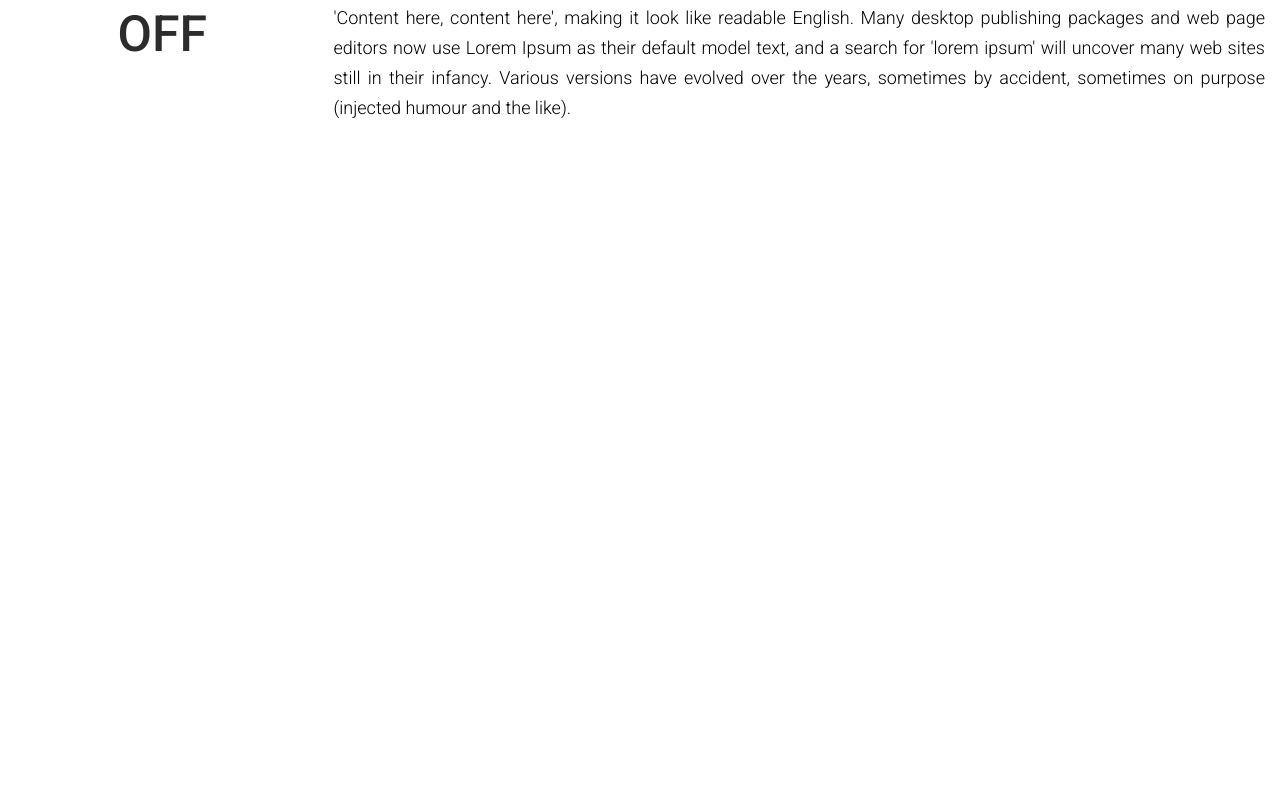
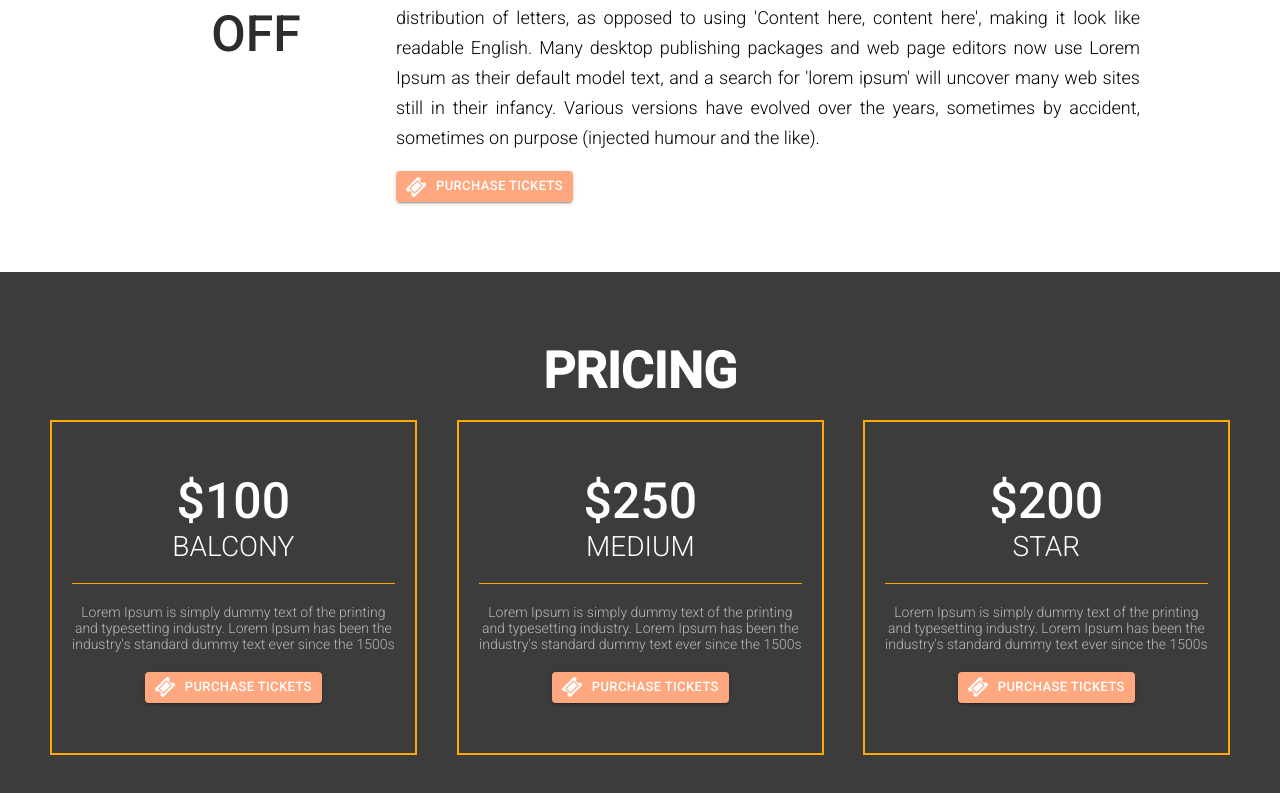
Before and after one commit to joker7t/venue-project-react, a React (Create React App) app: page / in a window 1280 px wide. Shown: the part 2026-2819 px from the top of the page. Before the commit the page ends 2237 px from the top, so only its background shows below. Built offline with nearby package versions, Linux system fonts and the light colour scheme.

Commit message:
done for discount and description

```diff
--- a/src/App.js
+++ b/src/App.js
@@ -5,6 +5,7 @@ import Header from './components/layouts/Header';
 import Featured from "./components/Featured";
 import VenueInfo from './components/VenueInfo';
 import HighLight from './components/HighLight';
+import Pricing from './components/Pricing';
 
 function App() {
   return (
@@ -13,6 +14,7 @@ function App() {
       <Featured />
       <VenueInfo />
       <HighLight />
+      <Pricing />
     </div>
   );
 }
--- a/src/components/Discount.js
+++ b/src/components/Discount.js
@@ -2,6 +2,7 @@ import React, { useEffect, useState } from 'react';
 import Grid from '@material-ui/core/Grid';
 import Fade from 'react-reveal/Fade';
 import Slide from 'react-reveal/Slide';
+import MyButton from './MyButton';
 
 const Discount = () => {
     const [porcentageStart, setPorcentageStart] = useState(0);
@@ -38,6 +39,13 @@ const Discount = () => {
                             <h3>login to discount</h3>
                             <p>It is a long established fact that a reader will be distracted by the readable content of a page when looking at its layout. The point of using Lorem Ipsum is that it has a more-or-less normal distribution of letters, as opposed to using 'Content here, content here', making it look like readable English. Many desktop publishing packages and web page editors now use Lorem Ipsum as their default model text, and a search for 'lorem ipsum' will uncover many web sites still in their infancy. Various versions have evolved over the years, sometimes by accident, sometimes on purpose (injected humour and the like).</p>
                         </div>
+
+                        <MyButton
+                            text='Purchase tickets'
+                            bck='#ffa880'
+                            color='#ffffff'
+                            link='http://google.com'
+                        />
                     </Slide>
                 </Grid>
             </Grid>
--- /dev/null
+++ b/src/components/MyButton.js
@@ -0,0 +1,26 @@
+import React from 'react';
+import Button from '@material-ui/core/Button';
+import TicketIcon from '../resources/images/icons/ticket.png';
+
+const MyButton = ({ text, bck, color, link }) => {
+    return (
+        <Button
+            variant="contained"
+            href={link}
+            size='small'
+            style={{
+                backgroundColor: bck,
+                color: color
+            }}
+        >
+            <img
+                className='iconImage'
+                src={TicketIcon}
+                alt='Icon'
+            />
+            {text}
+        </Button>
+    );
+}
+
+export default MyButton;
--- /dev/null
+++ b/src/components/Pricing.js
@@ -0,0 +1,73 @@
+import React from 'react';
+import Grid from '@material-ui/core/Grid';
+import MyButton from './MyButton';
+import Zoom from 'react-reveal/Zoom';
+
+const Pricing = () => {
+    const boxItems = [
+        {
+            price: 100,
+            position: 'Balcony',
+            desc: 'Lorem Ipsum is simply dummy text of the printing and typesetting industry. Lorem Ipsum has been the industry\'s standard dummy text ever since the 1500s',
+            link: 'http://google.com',
+            delay: 500
+        },
+        {
+            price: 250,
+            position: 'Medium',
+            desc: 'Lorem Ipsum is simply dummy text of the printing and typesetting industry. Lorem Ipsum has been the industry\'s standard dummy text ever since the 1500s',
+            link: 'http://google.com',
+            delay: 0
+        },
+        {
+            price: 200,
+            position: 'Star',
+            desc: 'Lorem Ipsum is simply dummy text of the printing and typesetting industry. Lorem Ipsum has been the industry\'s standard dummy text ever since the 1500s',
+            link: 'http://google.com',
+            delay: 500
+        }
+    ]
+
+    const showBoxes = () => boxItems.map((item, i) =>
+        <Grid item sm={4} key={i}>
+            <Zoom delay={item.delay}>
+                <div className='pricing_item'>
+                    <div className='pricing_inner_wrapper'>
+                        <div className='pricing_item_wrapper'>
+                            <div className='pricing_title'>
+                                <span>${item.price}</span>
+                                <span>{item.position}</span>
+                            </div>
+                            <div className='pricing_description'>
+                                {item.desc}
+                            </div>
+                            <div className='pricing_buttons'>
+                                <MyButton
+                                    text='Purchase tickets'
+                                    bck='#ffa880'
+                                    color='#ffffff'
+                                    link={item.link}
+                                />
+                            </div>
+                        </div>
+                    </div>
+                </div>
+            </Zoom>
+        </Grid>
+    );
+
+    return (
+        <div className='bck_black'>
+            <div className='center_wrapper pricing_section'>
+                <h2>Pricing</h2>
+                <div className='pricing_wrapper'>
+                    <Grid container>
+                        {showBoxes()}
+                    </Grid>
+                </div>
+            </div>
+        </div>
+    );
+}
+
+export default Pricing;
--- a/src/components/Timer.js
+++ b/src/components/Timer.js
@@ -28,7 +28,7 @@ const Timer = () => {
     }
 
     return (
-        <Slide left delay='1000'>
+        <Slide left delay={1000}>
             <div className='countdown_wrapper'>
                 <div className='countdown_top'>
                     Event starts in
--- a/src/resources/styles.scss
+++ b/src/resources/styles.scss
@@ -281,6 +281,9 @@ footer .footer_copyright {
 .discount_wrapper {
     display: flex;
     padding: 70px 0px;
+    width: 80%;
+    margin-left: auto;
+    margin-right: auto;
 }
 
 .discount_wrapper .discount_porcentage {
@@ -324,7 +327,7 @@ footer .footer_copyright {
 ======================*/
 
 .pricing_section {
-    padding: 70px 0px;
+    padding: 70px 30px;
 }
 
 
@@ -336,15 +339,8 @@ footer .footer_copyright {
     margin: 0;
 }
 
-.pricing_wrapper {
-    display: flex;
-    flex-wrap: wrap;
-}
 .pricing_wrapper .pricing_item{
-    flex-grow: 1;
-    width: 33%;
     padding: 20px;
-    box-sizing: border-box;
 }
 
 .pricing_wrapper .pricing_inner_wrapper {
```
